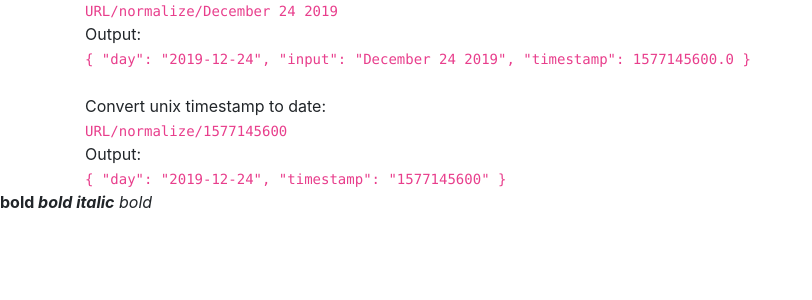
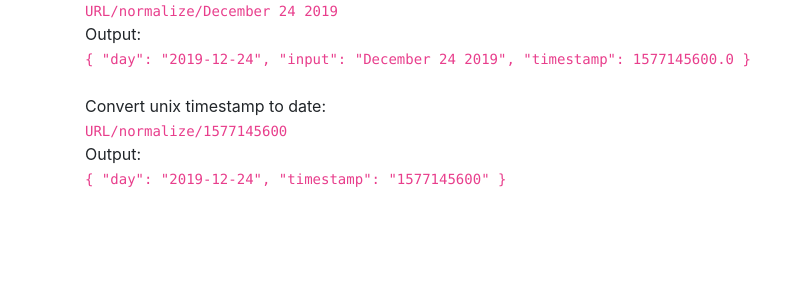
Before and after one commit to stefanfriese/timemachine, a Flask app: page /showhelp in a window 1280 px wide. Shown: the part 298-598 px from the top of the page, without its empty margins (0-812 px from the left). Run offline with Flask 2, Linux system fonts and the light colour scheme; some libraries are stand-ins or nearby versions.

Commit message:
test lint check after fix

```diff
--- a/templates/index.html
+++ b/templates/index.html
@@ -51,6 +51,5 @@
             </code>
             <br>
         </div>
-        <p><b>bold <i>bold italic</b> bold</i>
     </body>
 </html>
```
